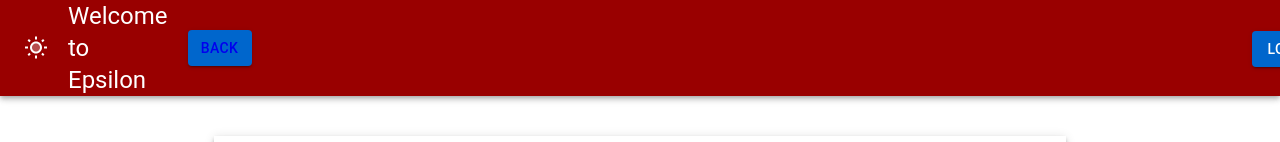
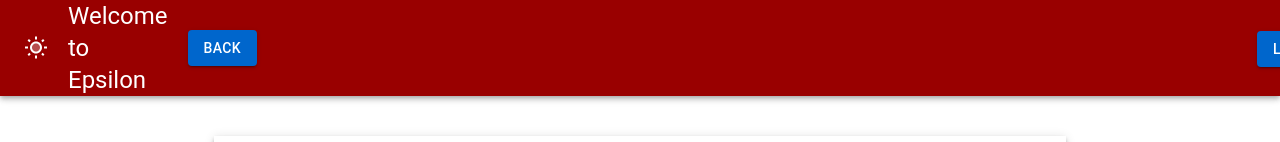
Before and after one commit to airavata-courses/epsilon, a React (Create React App) app: page /maphome in a window 1280 px wide. Shown: the top 142 px of the page. Built offline with nearby package versions, Linux system fonts and the light colour scheme; no server answers; a web font is replaced by a local one.

Commit message:
text color Back Button updated

```diff
--- a/src/HeaderBack.js
+++ b/src/HeaderBack.js
@@ -40,11 +40,16 @@ const HeaderBack = () => (
       <Toolbar>
         <WbSunnyTwoToneIcon style={{ marginRight: "20px" }} />
         <Typography variant="h5">Welcome to Epsilon</Typography>
-        <Button
-        style={{ marginTop: "0px", marginLeft:"20px", background: "#0066CC", textColor:"red"}}
-        variant="contained" >
-        <Link to="/select" style={{ textDecoration: "none" }}>BACK</Link>
+
+        <Link to="/select" style={{ textDecoration: "none" }}>
+        <Button  style={{ marginTop: "0px", marginLeft:"20px", background: "#0066CC"}}
+         variant="contained" >
+         BACK
         </Button>
+        </Link>
+
+
+
 
         <Box
           component="form"
```
